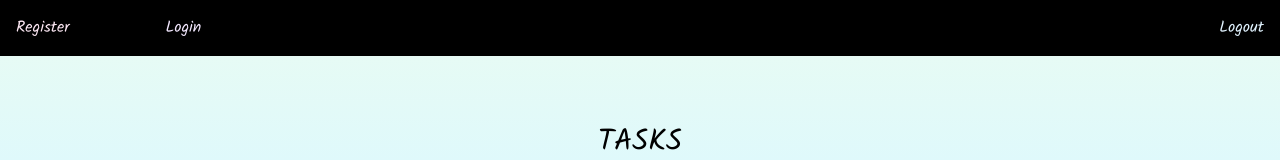
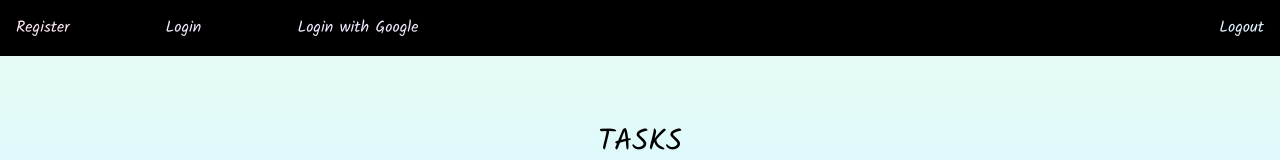
Before and after one commit to sofiahag/sofiahag-react-todo, a Next.js app: page / in a window 1280 px wide. Shown: the top 160 px of the page. Built offline with nearby package versions, Linux system fonts and the light colour scheme; no server answers.

Commit message:
add login with google

```diff
--- a/src/app/page.js
+++ b/src/app/page.js
@@ -3,7 +3,7 @@
 import React, { useState, useEffect } from "react";
 
 import { db, auth } from "./firebase.js";
-import { onAuthStateChanged, signOut } from "firebase/auth";
+import { onAuthStateChanged, signOut, signInWithPopup, GoogleAuthProvider } from "firebase/auth";
 import { collection, query, orderBy, serverTimestamp, addDoc, where, getDocs } from "firebase/firestore";
 
 import NewTask from "./components/NewTask";
@@ -22,7 +22,9 @@ export default function Home() {
   const [newTask, setNewTask] = useState({});
   const [reg, setReg] = useState(false);
   const [log, setLog] = useState(false);
+  const [gog, setGog] = useState(false);
   const [allTasks, setAllTasks] = useState([]);
+
 
   const fetchTasks = async (user) => {
     if (user) {
@@ -67,6 +69,28 @@ export default function Home() {
     });
   };
 
+  const provider = new GoogleAuthProvider();
+  const handleGogLogin = async (event) => {
+    event.preventDefault();
+    try {
+        const result = await signInWithPopup(auth, provider);
+        const user = result.user;
+        const q = query(collection(db, "users"), where("uid", "==", user.uid));
+        const docs = await getDocs(q);
+        if (docs.docs.length === 0) {
+          await addDoc(collection(db, "users"), {
+              uid: user.uid,
+              name: 'Name Will Appear',
+              authProvider: "google",
+              email: user.email,
+          });
+      }
+        //console.log("Google sign-in successful", user);
+    } catch (error) {
+        console.error("Google sign-in error", error);
+    }
+};
+
   const handleLogout = () => {
     signOut(auth).then(() => {
       alert("Logged out successfully!");
@@ -106,6 +130,7 @@ export default function Home() {
           {reg ? <Register newTask={newTask} setAllTasks={setAllTasks} toggle={toggleReg} /> : null}
           <button onClick={toggleLog} className="text-purple-100 ml-24 max-sm:ml-3">Login</button>
           {log ? <Login toggle={toggleLog} /> : null}
+          <button onClick={handleGogLogin} className="text-purple-100 ml-24 max-sm:ml-3">Login with Google</button>
           <div className="ml-auto">
             <button onClick={handleLogout} className="text-sky-100">Logout</button>
           </div>
```
